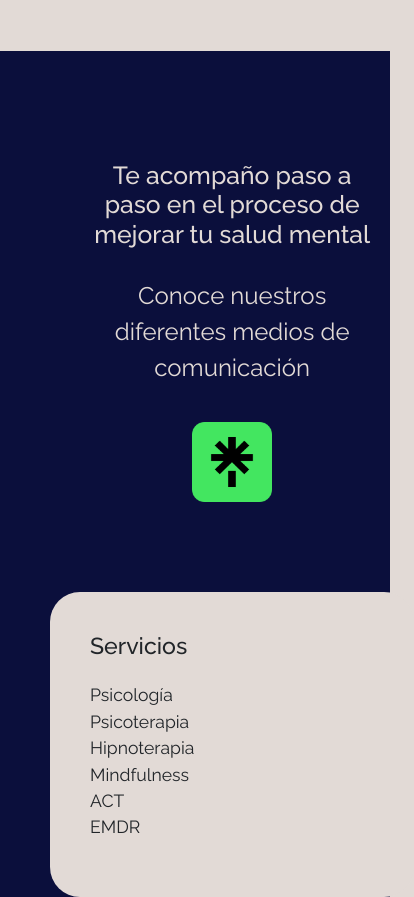
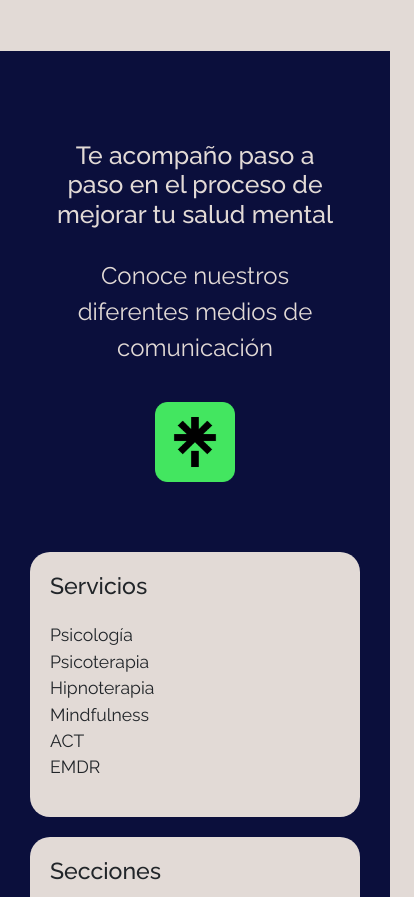
Before and after one commit to harmonyclinica/Harmony-Psicoterapia, a plain HTML site: page index.html in a window 390 px wide. Shown: the part 2600-3497 px from the top of the page, 414 px wide, since content can reach past the window. Drawn offline with nearby package versions, Linux system fonts and the light colour scheme.

Commit message:
responsive3

```diff
--- a/css/OLDstyle.css
+++ b/css/OLDstyle.css
@@ -465,6 +465,39 @@ footer{
 }
 
 /* Ajuste para pantallas pequeñas (smartphones) */
+  /* Ajustes para pantallas medianas (hasta 1280px) */
+  @media (max-width: 1280px) {
+    .contenedorf {
+      grid-template-columns: 1fr; /* Solo una columna */
+      grid-template-rows: auto; /* Las filas se adaptan al contenido */
+      gap: 20px; /* Espacio entre los elementos */
+      grid-template-areas:
+        "fop1"
+        "fop2"
+        "fop3"
+        "fop4"
+        "fop5"
+        "fop6"
+        "fop7"
+        "fop8"
+        "fop9";
+    }
+
+    /* Ajustes de los contenedores para pantallas medianas */
+    .fop1, .fop2, .fop3, .fop4, .fop5, .fop6, .fop7, .fop8, .fop9 {
+      margin-left: 30px;  /* Añadir margen lateral izquierdo */
+      margin-right: 30px; /* Añadir margen lateral derecho */
+      padding: 40px; /* Mayor padding para mejorar visualización en pantallas medianas */
+      height: auto; /* Permitir que la altura sea dinámica */
+      text-align: center; /* Alinear texto en el centro */
+    }
+
+    /* Mantener bordes redondeados */
+    .fop2, .fop5, .fop6, .fop7, .fop8 {
+      border-radius: 30px;
+    }
+  }
+
   @media (max-width: 768px) {
     .contenedorf {
       grid-template-columns: 1fr; /* Solo una columna */
@@ -528,14 +561,20 @@ footer{
         .fop2, .fop5, .fop6, .fop7, .fop8 {
           border-radius: 20px;
         }
+
+        .fop8 h2 {
+            font-size: 1rem; /* Aumenta el tamaño de la fuente, ajusta según tu necesidad */
+            font-weight: bold; /* Puedes ajustar el peso de la letra si lo deseas */
+            color: #0B0F3C; /* Asegúrate de que el color contraste bien con el fondo */
+            margin: 0; /* Ajusta márgenes si es necesario */
+    }
       }
 
-  /* Ajustes para pantallas medianas (hasta 1280px) */
-  @media (max-width: 1280px) {
+      @media (max-width: 360px) {
         .contenedorf {
             grid-template-columns: 1fr; /* Solo una columna */
             grid-template-rows: auto; /* Las filas se adaptan al contenido */
-      gap: 20px; /* Espacio entre los elementos */
+            gap: 10px; /* Reducir el espacio entre los elementos */
             grid-template-areas:
                 "fop1"
                 "fop2"
@@ -548,17 +587,25 @@ footer{
                 "fop9";
         }
 
-    /* Ajustes de los contenedores para pantallas medianas */
+        /* Ajustes de los contenedores para pantallas pequeñas */
         .fop1, .fop2, .fop3, .fop4, .fop5, .fop6, .fop7, .fop8, .fop9 {
-      margin-left: 30px;  /* Añadir margen lateral izquierdo */
-      margin-right: 30px; /* Añadir margen lateral derecho */
-      padding: 40px; /* Mayor padding para mejorar visualización en pantallas medianas */
+            margin: 0 auto;  /* Centramos los elementos horizontalmente */
+            width: 90%; /* Ajustamos el ancho para dar margen en los lados */
+            padding: 15px; /* Reducir el padding */
             height: auto; /* Permitir que la altura sea dinámica */
             text-align: center; /* Alinear texto en el centro */
+            font-size: 14px; /* Ajustar tamaño de fuente para pantallas pequeñas */
         }
 
-    /* Mantener bordes redondeados */
+        /* Mantener bordes redondeados pero más pequeños */
         .fop2, .fop5, .fop6, .fop7, .fop8 {
-      border-radius: 30px;
+            border-radius: 15px; /* Reducir ligeramente el radio de los bordes */
+        }
+
+        .fop8 h2 {
+            font-size: 1rem; /* Aumenta el tamaño de la fuente, ajusta según tu necesidad */
+            font-weight: bold; /* Puedes ajustar el peso de la letra si lo deseas */
+            color: #0B0F3C; /* Asegúrate de que el color contraste bien con el fondo */
+            margin: 0; /* Ajusta márgenes si es necesario */
     }
 }
```
Lines whose indentation alone changed are shown as unchanged.
